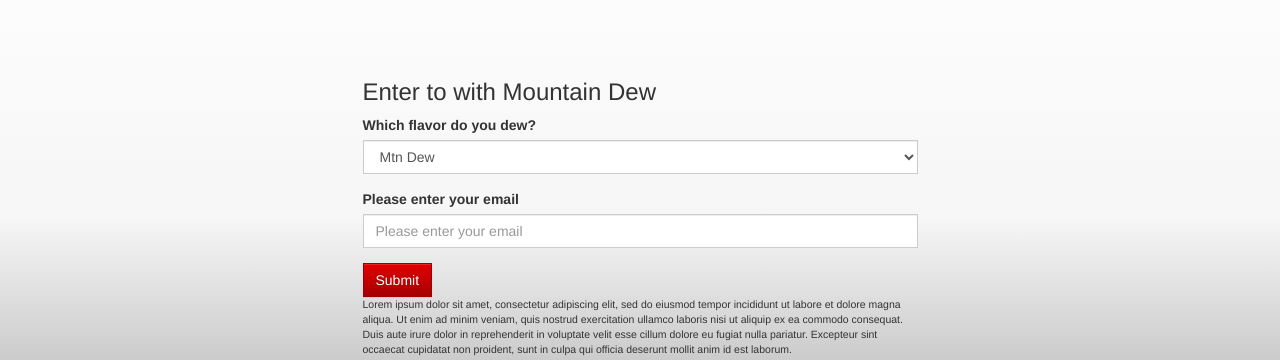
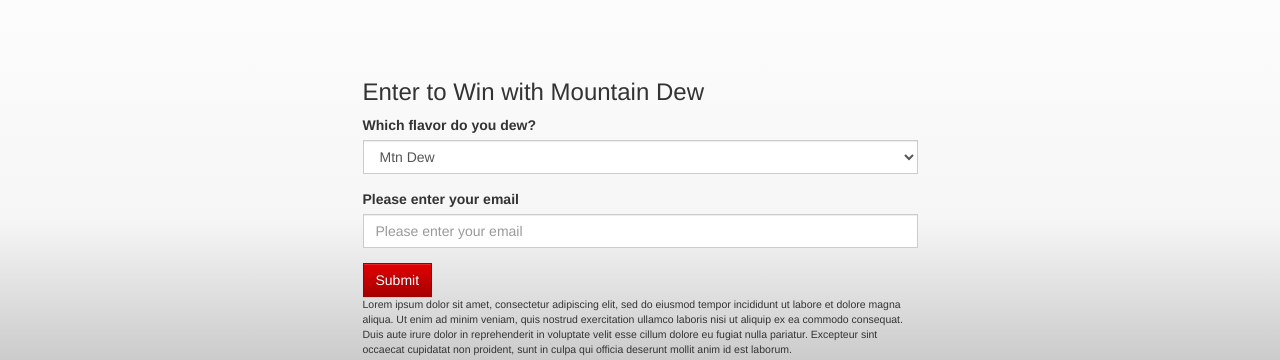
Before and after one commit to alexlanza/cs399_agency, a Django app: page /campaigns/mtndewpoll in a window 1280 px wide. Shown: the part 101-461 px from the top of the page. Run offline with Django 3.2, Linux system fonts and the light colour scheme; parts of the project's set-up code (start-up, migrations or seed data) failed here and were passed over; some libraries are stand-ins or nearby versions.

Commit message:
fixed typo on mtndewpoll

```diff
--- a/agency/templates/mtndewpoll.html
+++ b/agency/templates/mtndewpoll.html
@@ -10,7 +10,7 @@
     <div class="container container-top-padding">
         <div class="row">
             <div class="col-sm-6 col-sm-offset-3">
-                <h3>Enter to with Mountain Dew</h3>
+                <h3>Enter to Win with Mountain Dew</h3>
                 {% if messages %}
                     <div class='alert alert-success' role="alert">
                         {% for message in messages %}
```
Also changed, not shown: db.sqlite3.
